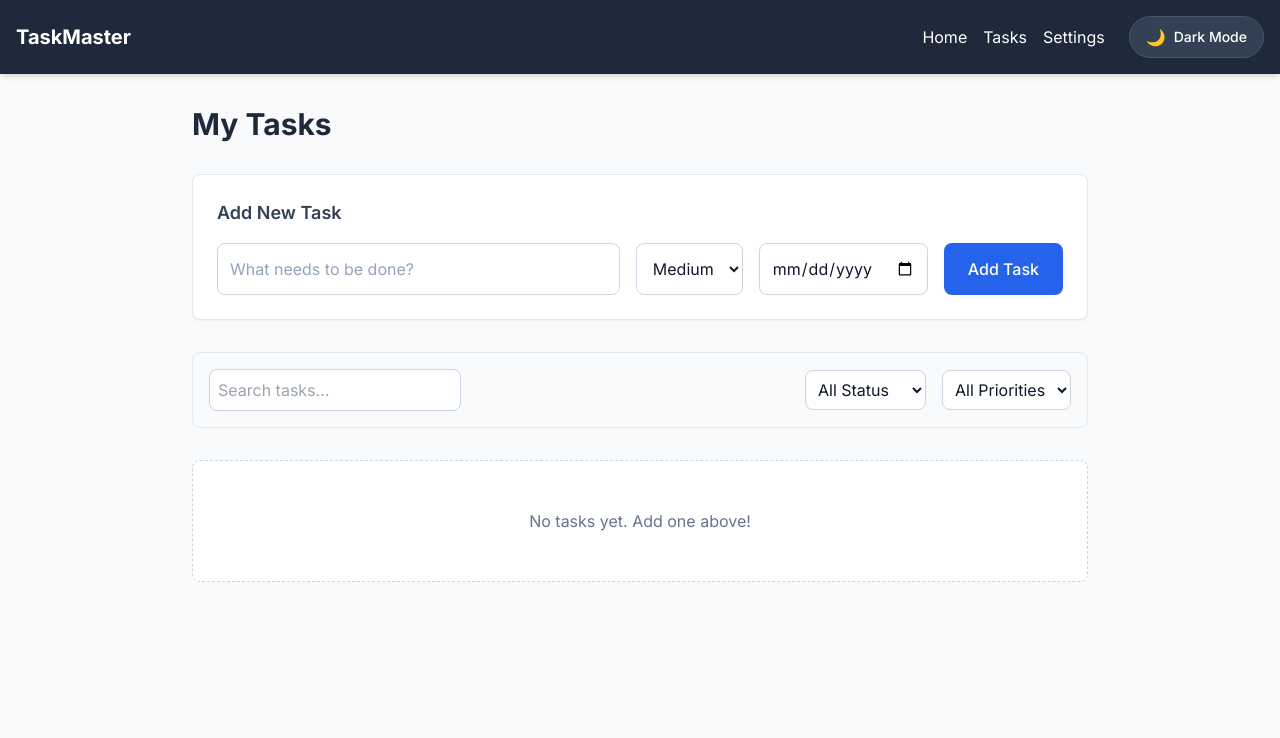
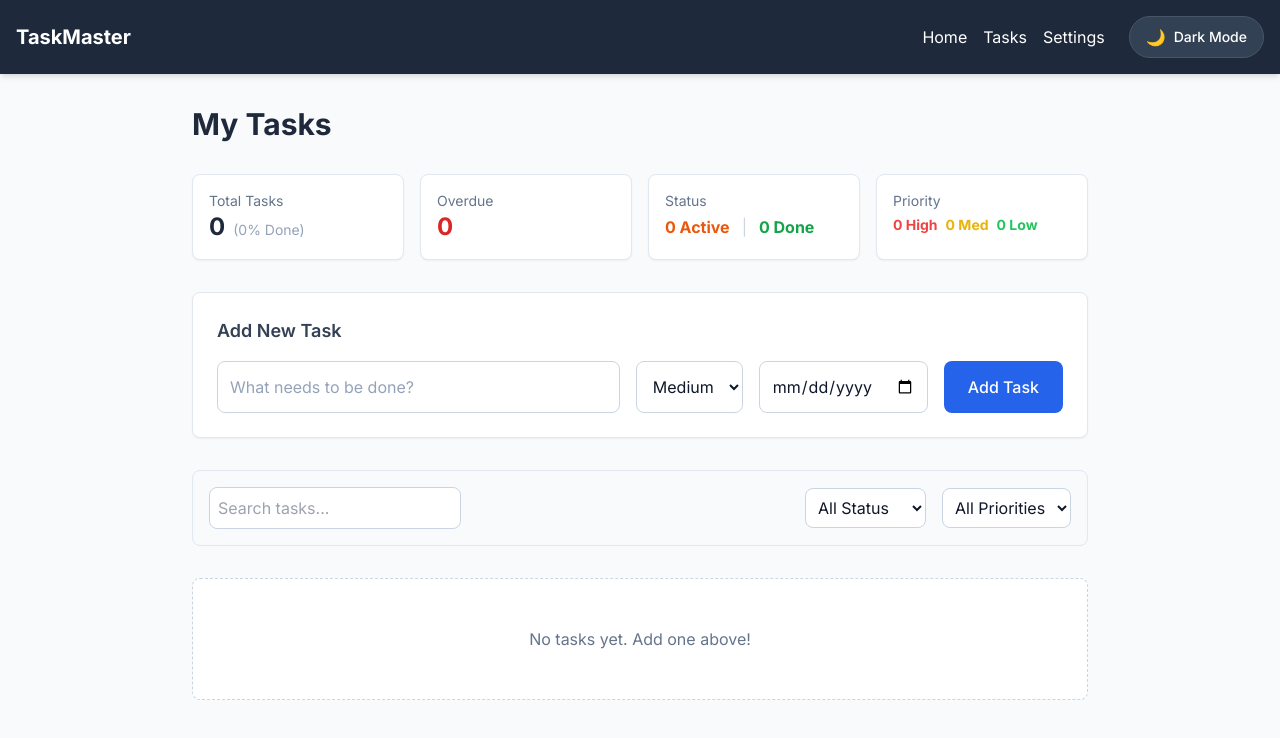
Before and after one commit to muhammadhassan-cwit/task-dashboard, a Next.js app: page /tasks in a window 1280 px wide. Shown: the top 738 px of the page. Built offline with nearby package versions, Linux system fonts and the light colour scheme.

Commit message:
feat: implement dashboard statistics panel

```diff
--- a/app/tasks/page.tsx
+++ b/app/tasks/page.tsx
@@ -36,12 +36,43 @@ export default function TasksPage() {
     }
   }, [tasks, isLoaded]);
 
+  const stats = useMemo(() => {
+    const today = new Date();
+    today.setHours(0, 0, 0, 0);
+
+    return tasks.reduce(
+      (acc, task) => {
+        acc.total++;
+
+        if (task.completed) {
+          acc.completed++;
+        } else {
+          acc.pending++;
+        }
+
+        if (task.priority === "High") acc.high++;
+        if (task.priority === "Medium") acc.medium++;
+        if (task.priority === "Low") acc.low++;
+
+        if (!task.completed && task.dueDate) {
+          const taskDate = new Date(task.dueDate);
+          taskDate.setHours(0, 0, 0, 0);
+
+          if (taskDate < today) {
+            acc.overdue++;
+          }
+        }
+
+        return acc;
+      },
+      { total: 0, completed: 0, pending: 0, high: 0, medium: 0, low: 0, overdue: 0 }
+    );
+  }, [tasks]);
+
   const filteredTasks = useMemo(() => {
     return tasks.filter((task) => {
       const matchesSearch = task.title.toLowerCase().includes(searchQuery.toLowerCase());
-
       const matchesPriority = filterPriority === "All" || task.priority === filterPriority;
-
       const matchesStatus =
         filterStatus === "All" ||
         (filterStatus === "Completed" && task.completed) ||
@@ -85,6 +116,41 @@ export default function TasksPage() {
       <h1 className="text-3xl font-bold text-slate-800 dark:text-white transition-colors">
         My Tasks
       </h1>
+
+      <div className="grid grid-cols-2 md:grid-cols-4 gap-4">
+        <div className="bg-white dark:bg-slate-800 p-4 rounded-lg shadow-sm border border-slate-200 dark:border-slate-700">
+            <div className="text-slate-500 dark:text-slate-400 text-sm">Total Tasks</div>
+            <div className="text-2xl font-bold text-slate-800 dark:text-white">
+              {stats.total}
+              <span className="text-sm font-normal text-slate-400 ml-2">
+                ({stats.total > 0 ? Math.round((stats.completed / stats.total) * 100) : 0}% Done)
+              </span>
+            </div>
+        </div>
+
+        <div className="bg-white dark:bg-slate-800 p-4 rounded-lg shadow-sm border border-slate-200 dark:border-slate-700">
+            <div className="text-slate-500 dark:text-slate-400 text-sm">Overdue</div>
+            <div className="text-2xl font-bold text-red-600 dark:text-red-400">{stats.overdue}</div>
+        </div>
+
+        <div className="bg-white dark:bg-slate-800 p-4 rounded-lg shadow-sm border border-slate-200 dark:border-slate-700">
+            <div className="text-slate-500 dark:text-slate-400 text-sm">Status</div>
+            <div className="flex gap-3 mt-1">
+                <span className="text-orange-600 dark:text-orange-400 font-bold">{stats.pending} Active</span>
+                <span className="text-slate-300">|</span>
+                <span className="text-green-600 dark:text-green-400 font-bold">{stats.completed} Done</span>
+            </div>
+        </div>
+
+        <div className="bg-white dark:bg-slate-800 p-4 rounded-lg shadow-sm border border-slate-200 dark:border-slate-700">
+            <div className="text-slate-500 dark:text-slate-400 text-sm">Priority</div>
+            <div className="flex gap-2 mt-1 text-sm font-bold">
+                <span className="text-red-500">{stats.high} High</span>
+                <span className="text-yellow-500">{stats.medium} Med</span>
+                <span className="text-green-500">{stats.low} Low</span>
+            </div>
+        </div>
+      </div>
 
       <div className="bg-white dark:bg-slate-800 p-6 rounded-lg shadow-sm border border-slate-200 dark:border-slate-700 transition-colors">
         <h2 className="text-lg font-semibold mb-4 text-slate-700 dark:text-slate-200">Add New Task</h2>
```
